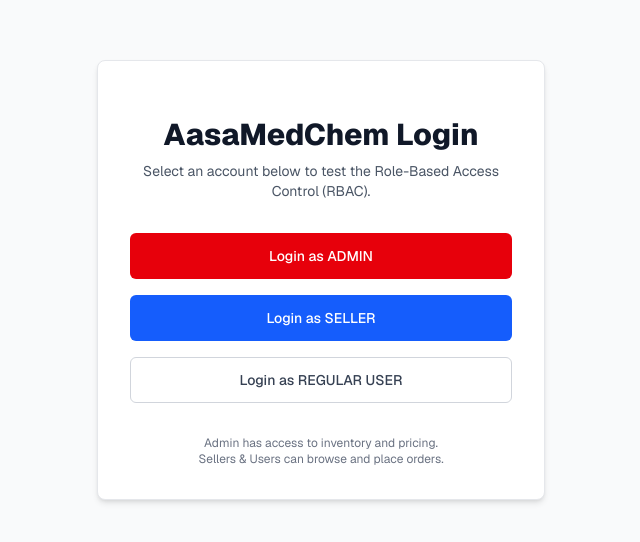
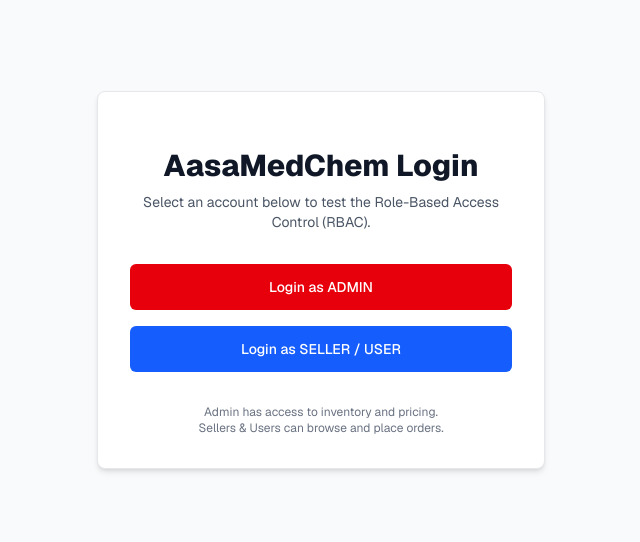
Before and after one commit to 21ambuj/MEDCHEM, a Next.js app: page /login in a window 1280 px wide. Shown: the part 120-662 px from the top of the page, without its empty margins (319-959 px from the left). Built offline with nearby package versions, Linux system fonts and the light colour scheme.

Commit message:
Rename Seller to Seller/User in UI to match prompt

```diff
--- a/src/app/admin/page.tsx
+++ b/src/app/admin/page.tsx
@@ -51,6 +51,7 @@ export default function AdminDashboard() {
           description: ""
         })
       });
+
       if (res.ok) {
         setName("");
         setBasePrice("");
--- a/src/app/login/page.tsx
+++ b/src/app/login/page.tsx
@@ -40,15 +40,10 @@ export default function LoginPage() {
             onClick={() => loginAs("SELLER")}
             className="w-full flex justify-center py-3 px-4 border border-transparent text-sm font-medium rounded-md text-white bg-blue-600 hover:bg-blue-700 transition"
           >
-            Login as SELLER
+            Login as SELLER / USER
           </button>
 
-          <button
-            onClick={() => loginAs("USER")}
-            className="w-full flex justify-center py-3 px-4 border border-gray-300 text-sm font-medium rounded-md text-gray-700 bg-white hover:bg-gray-50 transition"
-          >
-            Login as REGULAR USER
-          </button>
+
         </div>
 
         <div className="mt-6 text-xs text-gray-500 text-center">
--- a/src/app/seller/page.tsx
+++ b/src/app/seller/page.tsx
@@ -99,7 +99,7 @@ export default function SellerDashboard() {
       <div className="max-w-6xl mx-auto space-y-8">
 
         <div className="flex justify-between items-center bg-white p-6 rounded-lg shadow-sm border border-gray-200">
-          <h1 className="text-3xl font-bold text-gray-900">Seller Portal</h1>
+          <h1 className="text-3xl font-bold text-gray-900">Seller / User Portal</h1>
           <button
             onClick={() => { document.cookie = "role=; Max-Age=0; path=/"; router.push("/login"); }}
             className="text-red-600 hover:text-red-800 font-medium"
```
